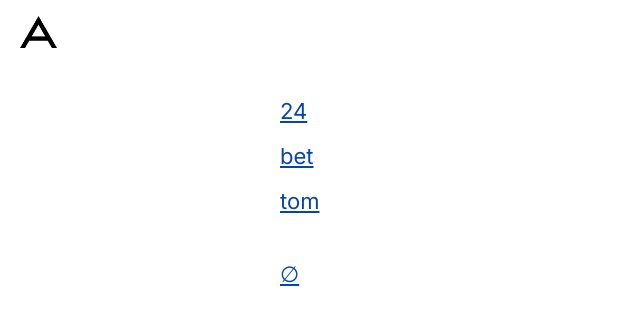
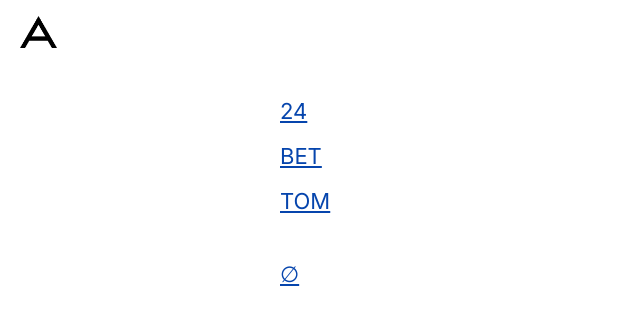
Before and after one commit to bbctol/a-hunt, a plain HTML site: page index.html in a window 1280 px wide. Shown: the full height of the page, 0-640 px from the left. Drawn offline with Linux system fonts and the light colour scheme.

Commit message:
Update index.html

```diff
--- a/index.html
+++ b/index.html
@@ -28,8 +28,8 @@
     -->
     <ul class="puzzle-list">
       <li><a href="24.html">24</a><span class="solved-answer" data-solved-for="24"></span></li>
-      <li><a href="bet.html">bet</a><span class="solved-answer" data-solved-for="bet"></span></li>
-      <li><a href="tom.html">tom</a><span class="solved-answer" data-solved-for="tom"></span></li>
+      <li><a href="bet.html">BET</a><span class="solved-answer" data-solved-for="bet"></span></li>
+      <li><a href="tom.html">TOM</a><span class="solved-answer" data-solved-for="tom"></span></li>
       <!-- The final puzzle: its link is the empty-set symbol. The "final-link"
            class adds the gap above it (see style.css). aria-label gives
            screen readers a word to read instead of the symbol. -->
```
